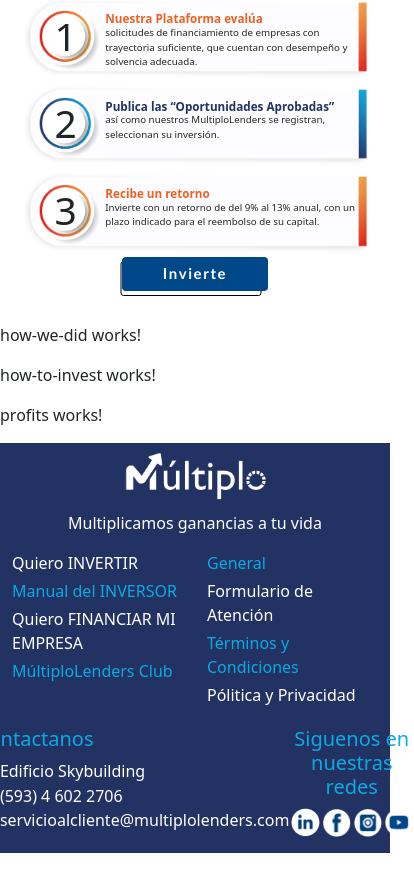
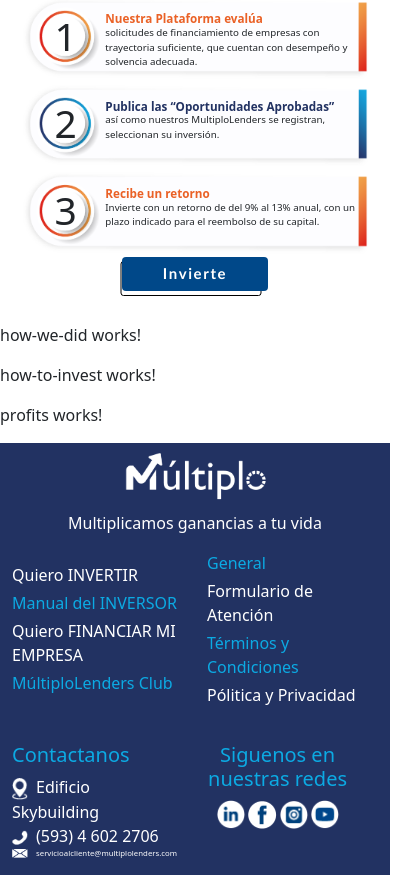
Before and after one commit to FedeRacun/multiplo.landing, an Angular app: page / in a window 390 px wide. Shown: the part 1044-1919 px from the top of the page, 414 px wide, since content can reach past the window. Before the commit the page ends 1897 px from the top, so only its background shows below. Built offline with nearby package versions, Linux system fonts and the light colour scheme; a web font is replaced by a local one.

Commit message:
fix email

```diff
--- a/src/app/views/footer/footer.component.css
+++ b/src/app/views/footer/footer.component.css
@@ -97,6 +97,23 @@
   }
 }
 */
+
+
+
+.contactos {
+  margin-top: 5rem;
+}
+
+.social-media-icon{
+  width:8vw;
+  max-width: 40px;
+}
+
+.email {
+  font-size: 16px;
+}
+
+
 /* Responsive Mobile */
 @media (max-width: 480px) {
 
@@ -184,8 +201,18 @@
     margin-bottom: 5px;
   }
 
+
+  .contactos {
+    margin-top: 2rem;
+  }
+
+  .email {
+    font-size: 2vw;
+  }
 }
-.social-media-icon{
-  width:8vw;
-  max-width: 40px;
+
+@media (max-width: 1000px) {
+  .contactos {
+    margin-top: 2rem;
+  }
 }
--- a/src/app/views/footer/footer.component.html
+++ b/src/app/views/footer/footer.component.html
@@ -8,7 +8,7 @@
         <p class="text-white">Multiplicamos ganancias a tu vida</p>
       </div>
       <!-- Links -->
-      <div class="col-6 col-lg-3 d-flex justify-content-center">
+      <div class="col-6 col-lg-3 align-items-center d-flex justify-content-center">
         <ul class="list-unstyled mb-0">
           <li class="mb-1">
             <a href="#!" class="text-white text-decoration-none"
@@ -33,7 +33,7 @@
         </ul>
       </div>
       <!-- Form y otros -->
-      <div class="col-6 col-lg-3 d-flex justify-content-center">
+      <div class="col-6 col-lg-3 align-items-center d-flex justify-content-center">
         <ul class="list-unstyled mb-0">
           <li class="mb-1">
             <a href="#!" class="text-primary-100 text-decoration-none"
@@ -59,7 +59,7 @@
       </div>
       <!-- Contactanos y Redes -->
       <div
-        class="col-12 col-lg-3 d-flex justify-content-center flex-nowrap mt-3"
+        class="col-12 col-lg-3 d-flex justify-content-center flex-lg-wrap contactos"
       >
         <div class="contact">
           <h5 class="text-primary-100">Contactanos</h5>
@@ -87,7 +87,7 @@
                   width="16px"
                   class="me-2"
                 />
-                <a>servicioalcliente@multiplolenders.com</a>
+                <a class="email text-white" style="text-decoration: none;">servicioalcliente@multiplolenders.com</a>
               </li>
             </ul>
           </div>
```
